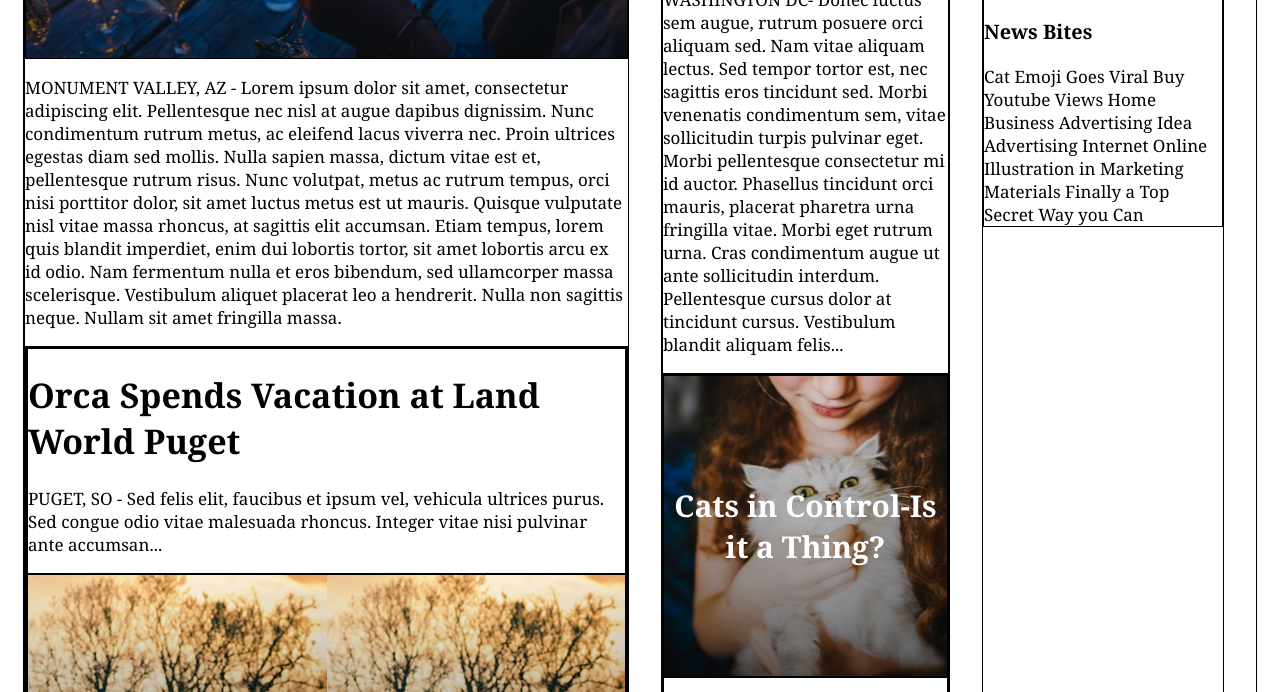
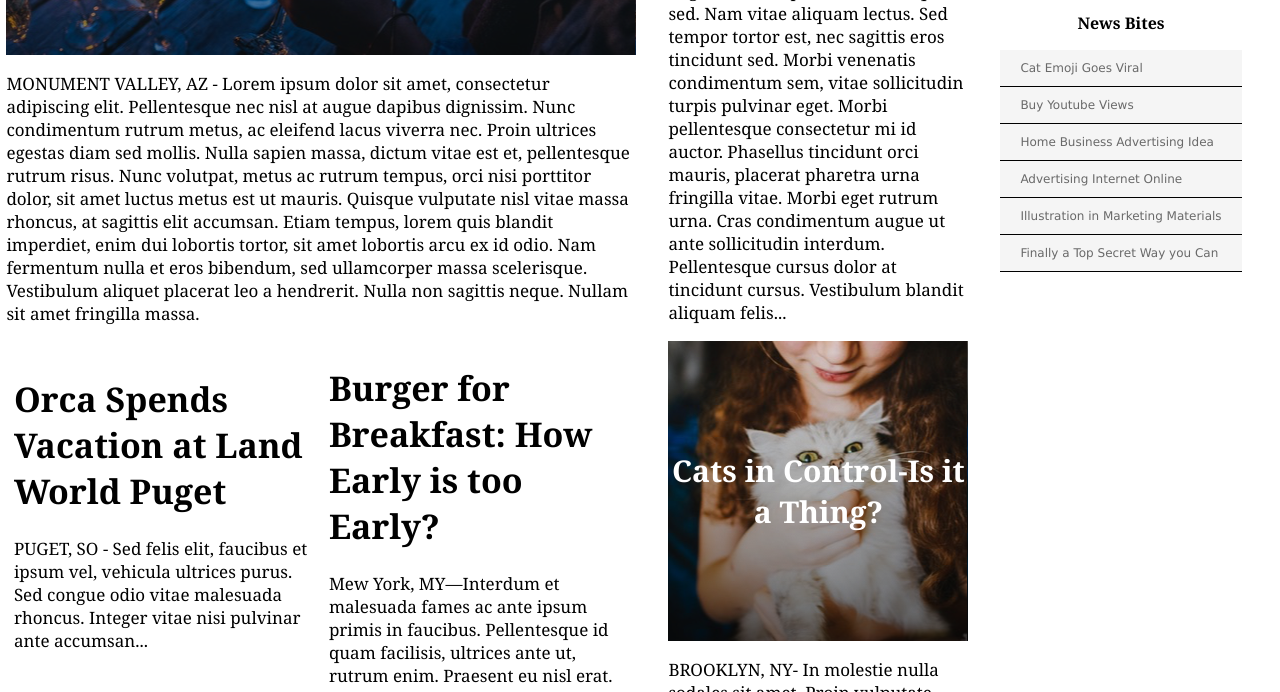
Before and after one commit to heckvetica/mytimes, a plain HTML site: page index.html in a window 1280 px wide. Shown: the part 361-1053 px from the top of the page. Drawn offline with Linux system fonts and the light colour scheme.

Commit message:
aligning columns and stories.

```diff
--- a/index.html
+++ b/index.html
@@ -63,7 +63,7 @@
         </div><!-- .column.medium end -->
         <div class='column small'>
             <img src="./resources/img/cookie.png">
-            <div class="bite.text">
+            <div class="news.text">
                 <h3>News Bites</h3>
                 <span class="bite">Cat Emoji Goes Viral</span>
                 <span class="bite">Buy Youtube Views</span>
--- a/resources/css/style.css
+++ b/resources/css/style.css
@@ -1,7 +1,9 @@
-/* === TODO: Remove this section === */
+/* === TODO: Remove this section ===
 div {
     border: 1px solid black;
 }
+
+*/
 /* === TODO: Remove above section === */
 
 body {
@@ -54,7 +56,7 @@ nav a {
 /* Main Section */
 #main {
     display: flex;
-    width: 1232px;
+    justify-content: center;
     margin: 0 auto 78px auto;
     padding-top: 116px;
 }
@@ -80,7 +82,8 @@ nav a {
 
 .column.small {
     display: flex;
-    width: 240px;
+    flex-direction: column;
+    min-width: 240px;
 }
 
 .link {
@@ -97,6 +100,7 @@ nav a {
 
 .one {
     font-size: 40px;
+    text-align: left;
     background-image: url(../img/phish.png);
 }
 
@@ -108,6 +112,39 @@ nav a {
     background-image: url(../img/camera.png);
 }
 
+.two, .three {
+    height: 300px;
+}
+
 .four {
     background-image: url(../img/cat.png);
 }
+
+.substories {
+    display: flex;
+    flex-direction: row;
+    justify-content: space-around;
+}
+
+.story {
+    display: flex;
+    flex-direction: column;
+    justify-content: space-around;
+    max-width: 300px;
+}
+
+h3 {
+    font-size: 16px;
+    font-weight: bold;
+    text-align: center;
+}
+
+.bite {
+    display: block;
+    padding: 11px 20px;
+    border-bottom: 1px solid black;
+    background-color: whitesmoke;
+    font-family: "Verdana", sans-serif;
+    font-size: 12px;
+    color: dimgray;
+}
```
